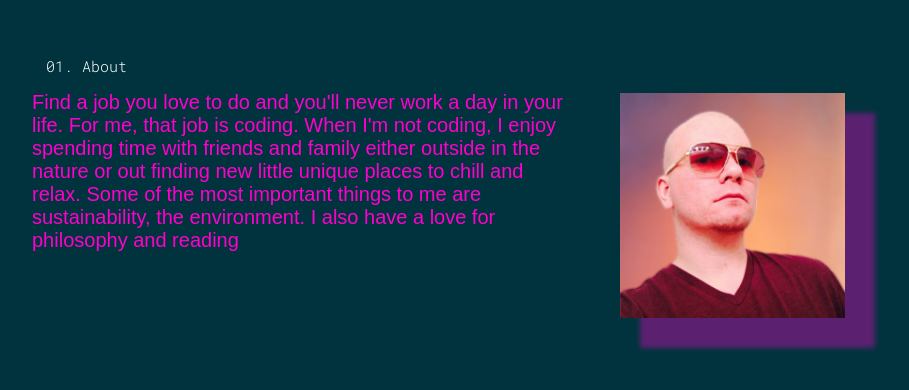
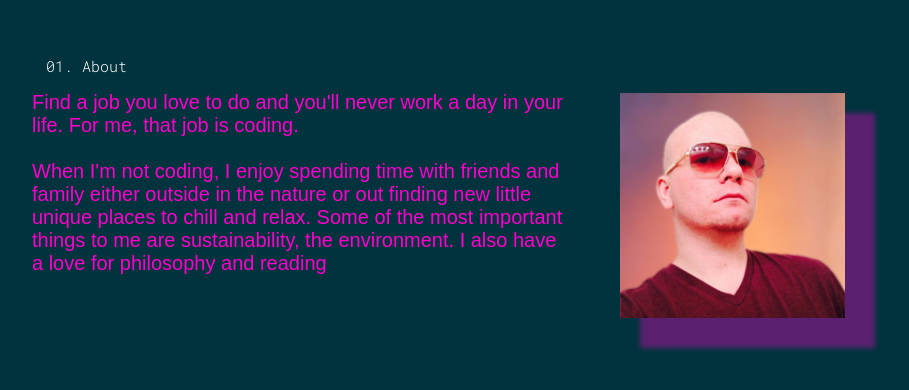
Before and after one commit to JasonTHolmes/websitev2.0, a plain HTML site: page index.html in a window 1280 px wide. Shown: the part 1006-1396 px from the top of the page, without its empty margins (160-1069 px from the left). Drawn offline with Linux system fonts and the light colour scheme.

Commit message:
About section

```diff
--- a/index.html
+++ b/index.html
@@ -44,7 +44,7 @@
           <li>About</li>
         </ol>
           <div>
-            <p class="about-paragraph paragraph">Find a job you love to do and you'll never work a day in your life. For me, that job is coding.
+            <p class="about-paragraph paragraph">Find a job you love to do and you'll never work a day in your life. For me, that job is coding.<br> <br />
             When I'm not coding, I enjoy spending time with friends and family either outside in the nature or out finding new little unique places to chill and relax. Some of the most important things to me are sustainability, the environment. I also have a love for philosophy and reading</p>
             <img src="images/headshot.jpg" class="photo clearfix">
           </div>
```
